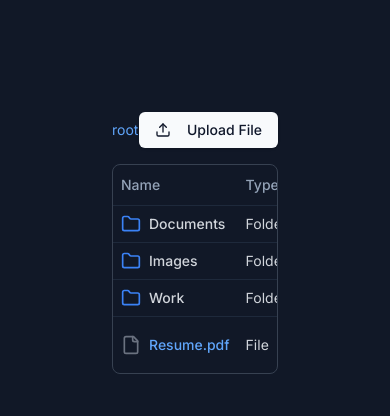
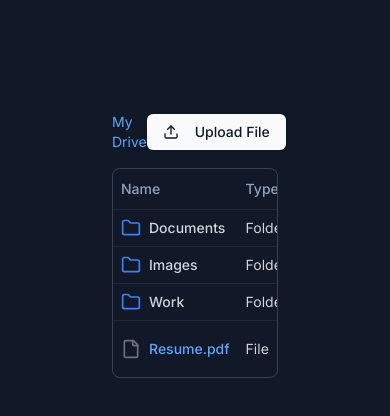
Before and after one commit to ZaynMuhammad/drive-tutorial, a Next.js app: page / in a window 390 px wide. Shown: the top 416 px of the page. Built offline with nearby package versions, Linux system fonts and the light colour scheme.

Commit message:
Move files and folder render into seperate components. Refactor breadcrumbs to use arrays instead of state. Fix some styling on the breadcrumbs.

```diff
--- a/src/GoogleDriveClone.tsx
+++ b/src/GoogleDriveClone.tsx
@@ -2,40 +2,26 @@
 
 import type React from "react"
 import { useState } from "react"
-import { type FileItem, type Folder, mockFiles, mockFolders } from "./mockData"
+import { mockFiles, mockFolders } from "./mockData"
 import { UploadIcon } from "lucide-react"
 import { Button } from "~/components/ui/button"
 import { Table, TableBody, TableHead, TableHeader, TableRow } from "~/components/ui/table"
 
-import FileTableItem from "./components/ui/FileTableItem"
-
-type Item = FileItem | Folder
+import { FileTableItem, FolderTableItem } from "./app/FileTableItem"
 
 const GoogleDriveClone: React.FC = () => {
-  const [currentFolder, setCurrentFolder] = useState<Folder>(mockFolders.find((f) => f.id === "root")!)
-  const [breadcrumbs, setBreadcrumbs] = useState<Folder[]>([currentFolder])
+  const [currentFolder, setCurrentFolder] = useState<string>("root")
 
   const getCurrentFolderContents = () => {
-    const folders = mockFolders.filter((folder) => folder.parent === currentFolder.id)
-    const files = mockFiles.filter((file) => file.parent === currentFolder.id)
-    return [...folders, ...files]
+    return mockFolders.filter((folder) => folder.parent === currentFolder)
   }
 
-  const handleNavigate = (item: Item) => {
-    if (item.type === "file") {
-      return;
-    }
-
-    setCurrentFolder(item)
-    if (breadcrumbs[breadcrumbs.length - 1].id !== item.id) {
-      setBreadcrumbs([...breadcrumbs, item])
-    }
+  const getCurrentFile = () => {
+    return mockFiles.filter((file) => file.parent === currentFolder)
   }
 
-  const handleBreadcrumbClick = (index: number) => {
-    const newBreadcrumbs = breadcrumbs.slice(0, index + 1)
-    setBreadcrumbs(newBreadcrumbs)
-    setCurrentFolder(newBreadcrumbs[newBreadcrumbs.length - 1])
+  const handleFolderClick = (folderId: string) => {
+    setCurrentFolder(folderId)
   }
 
   const handleUpload = () => {
@@ -43,15 +29,38 @@ const GoogleDriveClone: React.FC = () => {
     console.log("File upload clicked")
   }
 
+  const breadcrumbs = () => {
+    const breadcrumbs = []
+    let currentId = currentFolder
+
+    while (currentId !== "root") {
+      const folder = mockFolders.find((folder) => folder.id === currentId)
+
+      if (folder) {
+        breadcrumbs.unshift(folder)
+        currentId = folder.parent ?? "root"
+      } else {
+        break;
+      }
+    }
+
+    return breadcrumbs
+  }
+
   return (
     <div className="container mx-auto p-4 text-gray-300">
       <div className="flex justify-between items-center mb-4">
         <nav className="flex text-sm" aria-label="Breadcrumb">
-          <ol className="inline-flex items-center space-x-1 md:space-x-3">
-            {breadcrumbs.map((folder, index) => (
+          <ol className="inline-flex items-center space-x-1">
+              <li className="inline-flex items-center m-0">
+                <a href="#" onClick={() => setCurrentFolder("root")} className="text-blue-400 hover:text-blue-600">
+                  My Drive
+                </a>
+            </li>
+            {breadcrumbs().map((folder, index) => (
               <li key={folder.id} className="inline-flex items-center">
-                {index > 0 && <span className="text-gray-500 mx-2">/</span>}
-                <a href="#" onClick={() => handleBreadcrumbClick(index)} className="text-blue-400 hover:text-blue-600">
+                <span className="text-gray-500 mx-2">/</span>
+                <a href="#" onClick={() => setCurrentFolder(folder.id)} className="text-blue-400 hover:text-blue-600">
                   {folder.name}
                 </a>
               </li>
@@ -73,11 +82,17 @@ const GoogleDriveClone: React.FC = () => {
             </TableRow>
           </TableHeader>
           <TableBody>
-            {getCurrentFolderContents().map((item) => (
+          {getCurrentFolderContents().map((folder) => (
+              <FolderTableItem
+                key={folder.id}
+                folder={folder}
+                onNavigate={() => handleFolderClick(folder.id)}
+              />
+            ))}
+            {getCurrentFile().map((file) => (
               <FileTableItem
-                key={item.id}
-                item={item}
-                onNavigate={() => handleNavigate(item)}
+                key={file.id}
+                file={file}
               />
             ))}
           </TableBody>
--- /dev/null
+++ b/src/app/FileTableItem.tsx
@@ -0,0 +1,38 @@
+import type React from "react"
+
+import { type File, type Folder } from "~/mockData";
+import { TableCell, TableRow } from "~/components/ui/table";
+import { FolderIcon, FileIcon } from "lucide-react";
+
+const FileTableItem: React.FC<{ file: File; }> = ({ file }) => {
+    return (
+        <TableRow className="hover:bg-gray-800 cursor-pointer">
+          <TableCell className="font-medium">
+            <div className="flex items-center">
+                <FileIcon className="w-5 h-5 mr-2 text-gray-500" />
+                <a href={file.url} className="text-blue-400 hover:underline" target="_blank">
+                  {file.name}
+                </a>
+            </div>
+          </TableCell>
+          <TableCell>{file.type.charAt(0).toUpperCase() + file.type.slice(1)}</TableCell>
+          <TableCell>{file.size}</TableCell>
+        </TableRow>
+      )
+}
+
+const FolderTableItem: React.FC<{ folder: Folder; onNavigate: () => void }> = ({ folder, onNavigate }) => {
+  return (
+    <TableRow className="hover:bg-gray-800 cursor-pointer" onClick={onNavigate}>
+      <TableCell className="font-medium">
+        <div className="flex items-center">
+          <FolderIcon className="w-5 h-5 mr-2 text-blue-500" />
+            <span className="text-gray-300">{folder.name}</span>
+        </div>
+      </TableCell>
+      <TableCell>{folder.type.charAt(0).toUpperCase() + folder.type.slice(1)}</TableCell>
+    </TableRow>
+  )
+}
+
+export { FileTableItem, FolderTableItem };
--- a/src/components/ui/FileTableItem.tsx
+++ /dev/null
@@ -1,40 +0,0 @@
-import type React from "react"
-
-import { type FileItem, type Folder } from "~/mockData";
-import { TableCell, TableRow } from "~/components/ui/table";
-import { FolderIcon, FileIcon } from "lucide-react";
-
-type Item = FileItem | Folder
-
-const FileTableItem: React.FC<{ item: Item; onNavigate: (item: Item) => void }> = ({ item, onNavigate }) => {
-    const handleClick = () => {
-      if (item.type === "folder") {
-        onNavigate(item)
-      }
-    }
-
-    return (
-        <TableRow className="hover:bg-gray-800 cursor-pointer" onClick={handleClick}>
-          <TableCell className="font-medium">
-            <div className="flex items-center">
-              {item.type === "folder" ? (
-                <FolderIcon className="w-5 h-5 mr-2 text-blue-500" />
-              ) : (
-                <FileIcon className="w-5 h-5 mr-2 text-gray-500" />
-              )}
-              {item.type === "file" ? (
-                <a href={item.url} className="text-blue-400 hover:underline">
-                  {item.name}
-                </a>
-              ) : (
-                <span className="text-gray-300">{item.name}</span>
-              )}
-            </div>
-          </TableCell>
-          <TableCell>{item.type.charAt(0).toUpperCase() + item.type.slice(1)}</TableCell>
-          <TableCell>{item.type === "file" ? item.size : "-"}</TableCell>
-        </TableRow>
-      )
-}
-
-export default FileTableItem;
--- a/src/mockData.ts
+++ b/src/mockData.ts
@@ -1,4 +1,4 @@
-export interface FileItem {
+export interface File {
   id: string;
   name: string;
   type: "file";
@@ -22,7 +22,7 @@ export const mockFolders: Folder[] = [
   { id: "4", name: "Presentations", type: "folder", parent: "3" },
 ];
 
-export const mockFiles: FileItem[] = [
+export const mockFiles: File[] = [
   {
     id: "4",
     name: "Resume.pdf",
```
Also changed, not shown: src/components/ui/BreadcrumbButton.tsx (added).
